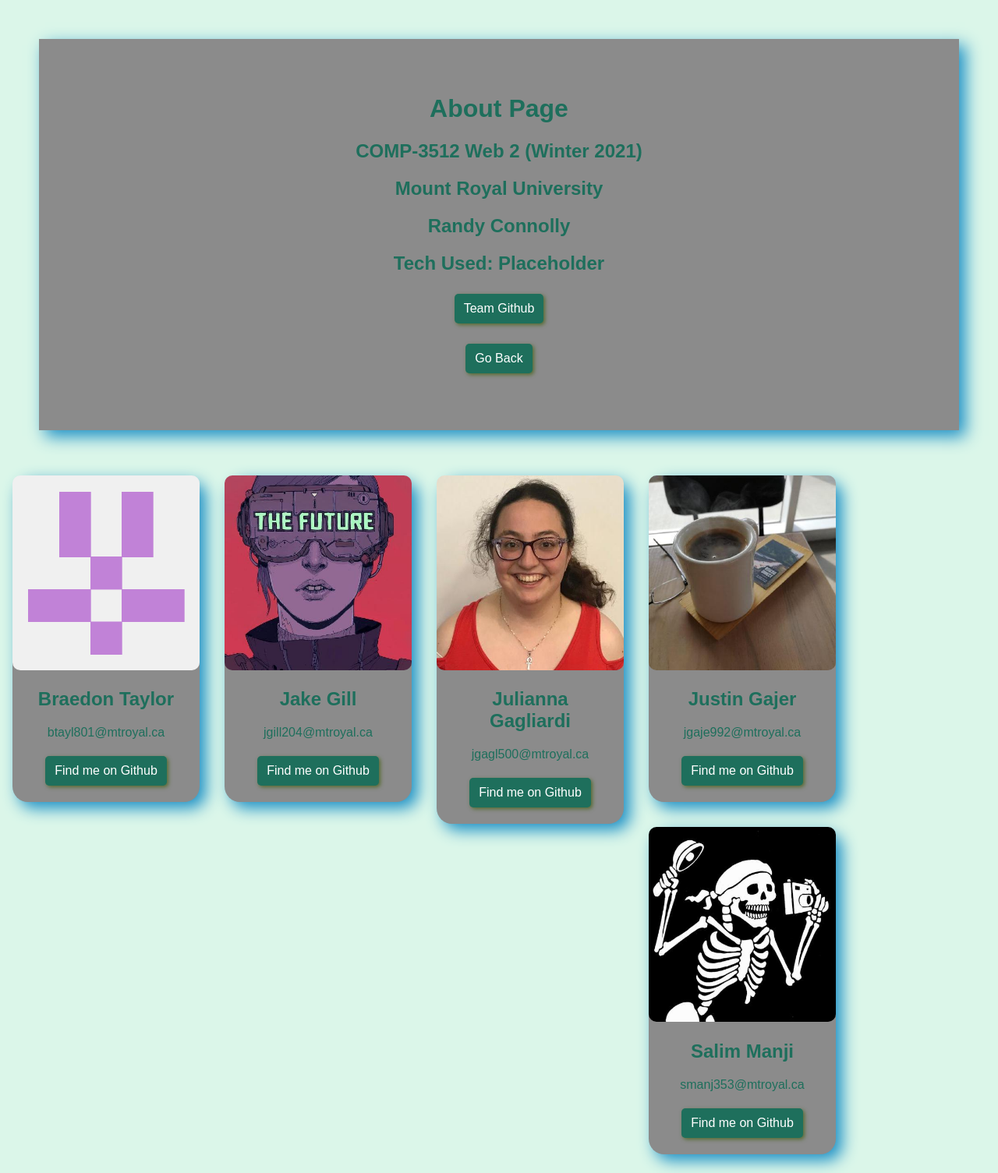
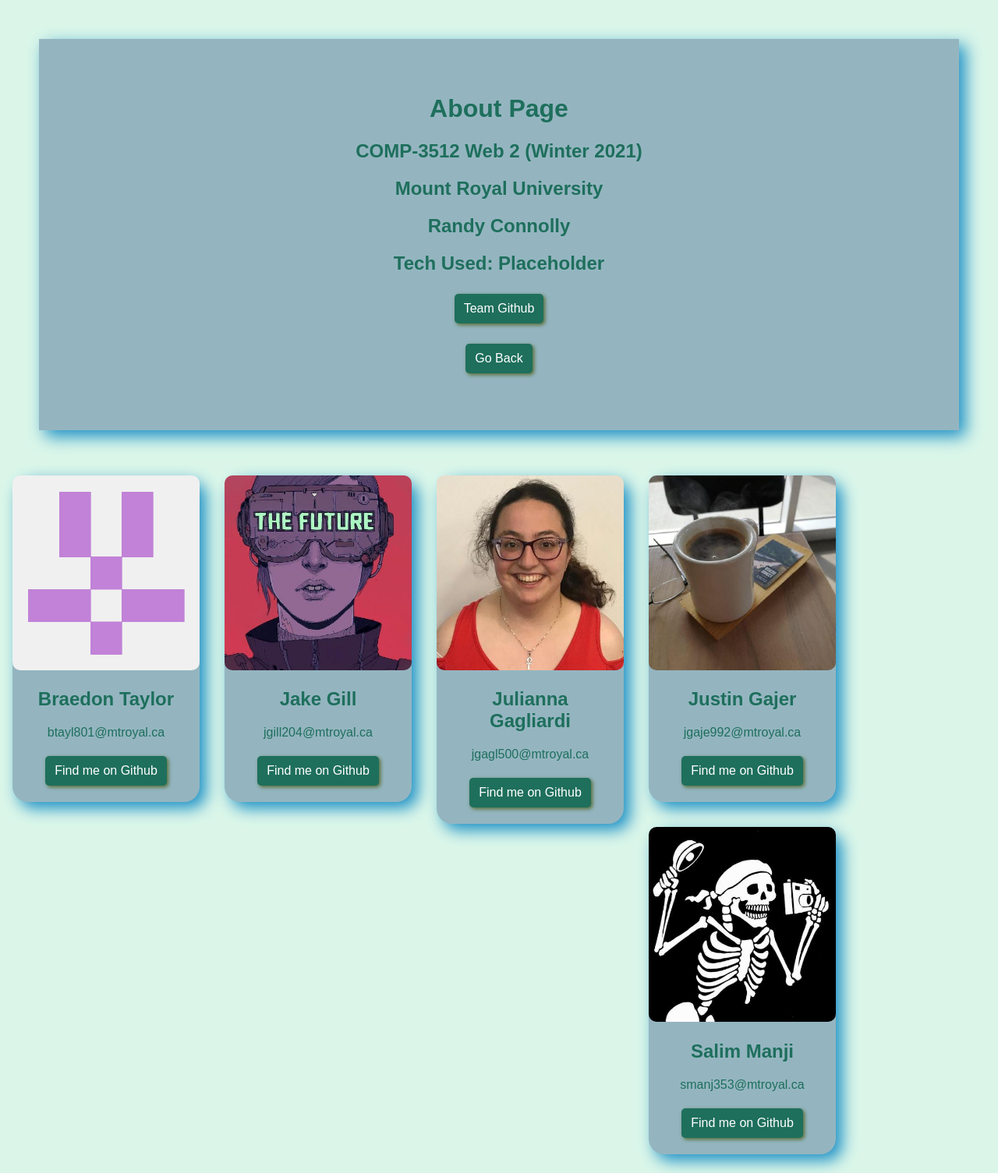
Before and after one commit to BraedonTaylor/COMP-3512Asg2, a PHP site: page /comp-3512asg2/about.php in a window 1280 px wide. Shown: the part 68-1573 px from the top of the page at 78% size. Run offline with PHP 8.4, Linux system fonts and the light colour scheme.

Commit message:
changes stage 2

```diff
--- a/CSS/aboutcss.css
+++ b/CSS/aboutcss.css
@@ -23,7 +23,7 @@ body {
   }
 
   .profile {
-    background-color: #8b8b8b;
+    background-color: #94b5c0;
     box-shadow: 8px 8px 20px #1a8fc5;
     color: #1e6f5c;
     margin: 8px;
@@ -35,7 +35,7 @@ body {
     padding: 50px;
     margin: 50px;
     text-align: center;
-    background-color: #8b8b8b;
+    background-color: #94b5c0;
     color: #1e6f5c;
     box-shadow: 8px 8px 20px #1a8fc5;
   }
--- a/CSS/logincss.css
+++ b/CSS/logincss.css
@@ -24,10 +24,14 @@ body {
     background-color: #dbf6e9;
 }
 
+div#info form h1, div#info form label, div#info h3 {
+    font-family: "roboto";
+}
+
 .grid-container > div, .grid-container-two > div {
     padding: 20px;
     font-size: 20px;
-    background-color: #8b8b8b;
+    background-color: #94b5c0;
     box-shadow: 8px 8px 20px #1a8fc5;
     width: 50%;
     justify-self: center;
```
